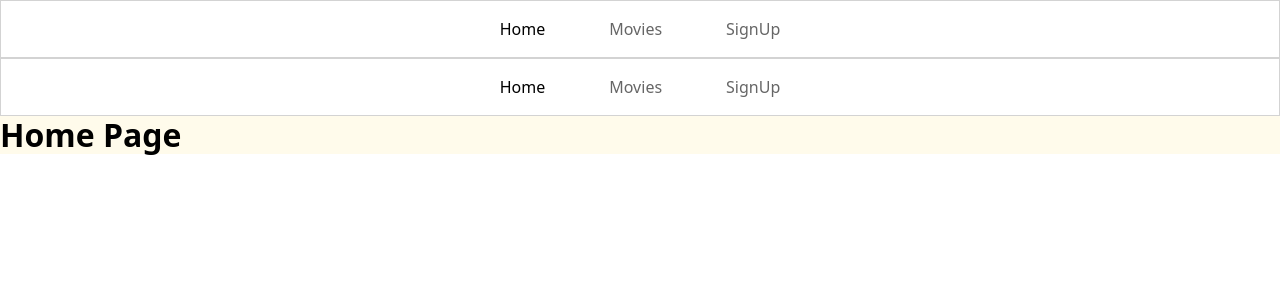
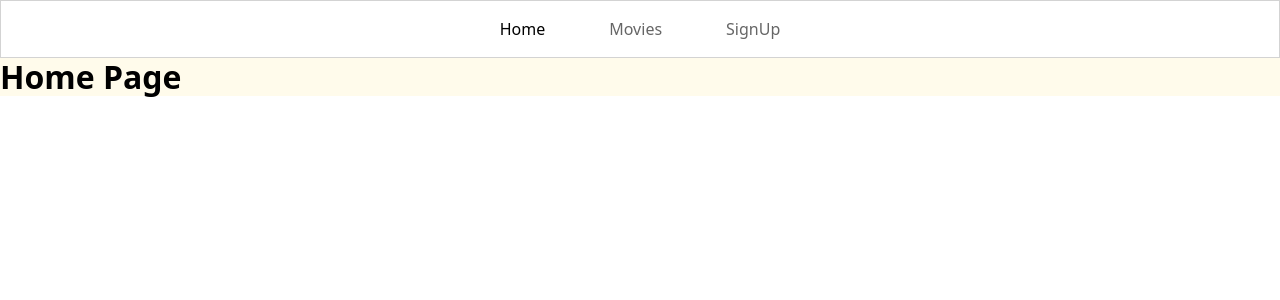
Before and after one commit to technative-academy/FrameBox-Frontend, a React (Vite) app: page / in a window 1280 px wide. Shown: the top 300 px of the page. Built offline with nearby package versions, Linux system fonts and the light colour scheme.

Commit message:
add link for header and footer

```diff
--- a/src/components/root/Root.jsx
+++ b/src/components/root/Root.jsx
@@ -1,5 +1,4 @@
 import Header from "../Header/Header";
-import Nav from "../Nav/Nav";
 import Footer from "../Footer/Footer";
 import MainContent from "../MainContent/MainContent";
 
@@ -7,7 +6,6 @@ function Root() {
     return (
         <div>
             <Header />
-      <Nav />
             <MainContent />
             <Footer />
         </div>
```
Lines whose indentation alone changed are shown as unchanged.
